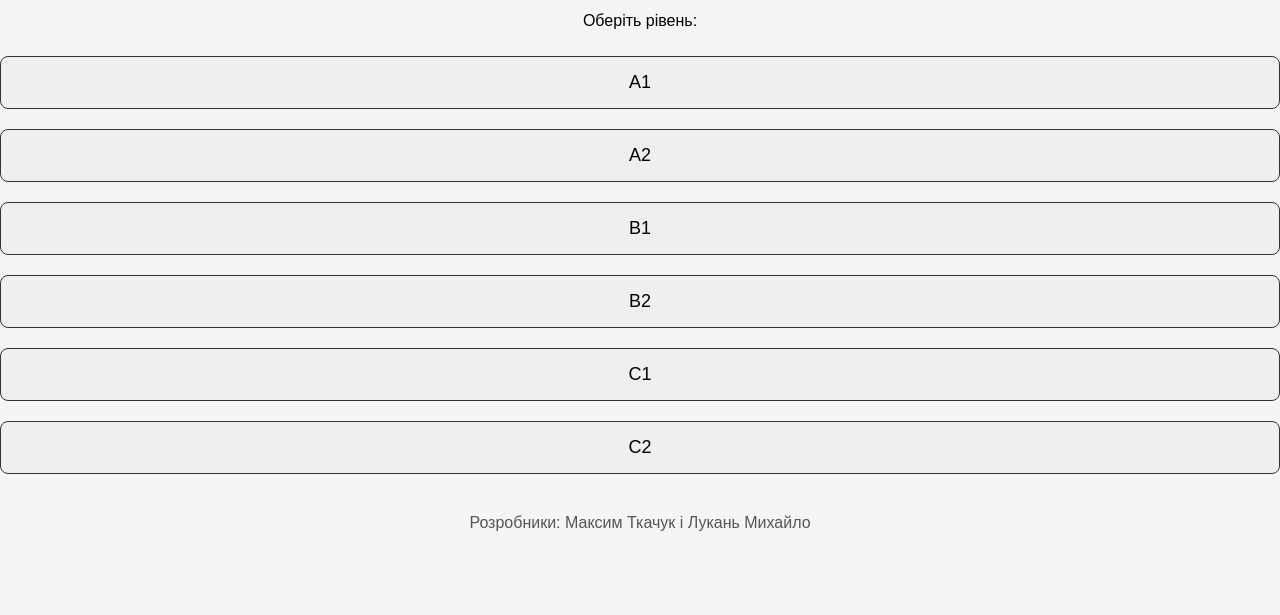
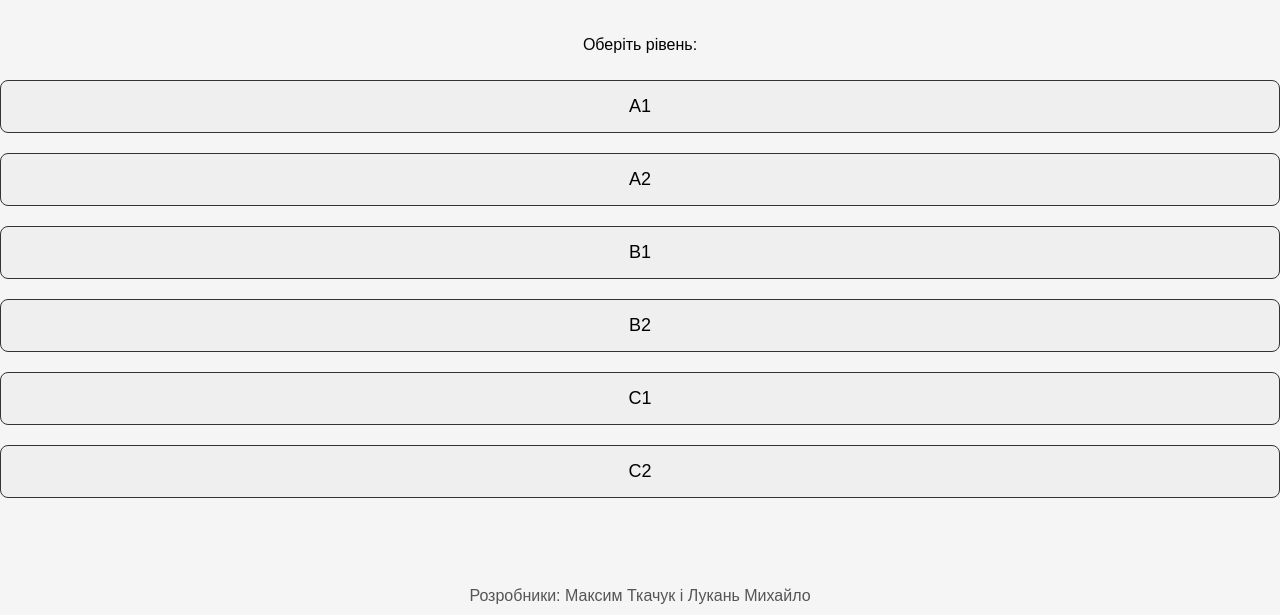
Before and after one commit to maks550/Wordle-with-Odai, a plain HTML site: page index.html in a window 1280 px wide. Shown: the part 185-800 px from the top of the page. Drawn offline with Linux system fonts and the light colour scheme.

Commit message:
Update index.html

```diff
--- a/index.html
+++ b/index.html
@@ -54,7 +54,9 @@
       border: 1px solid #333;
     }
     #footer {
-      margin-top: 30px; /* Відступ, щоб інформація не була прямо на виборі рівнів */
+      position: absolute;
+      bottom: 10px;
+      width: 100%;
       font-size: 16px;
       color: #555;
     }
```
